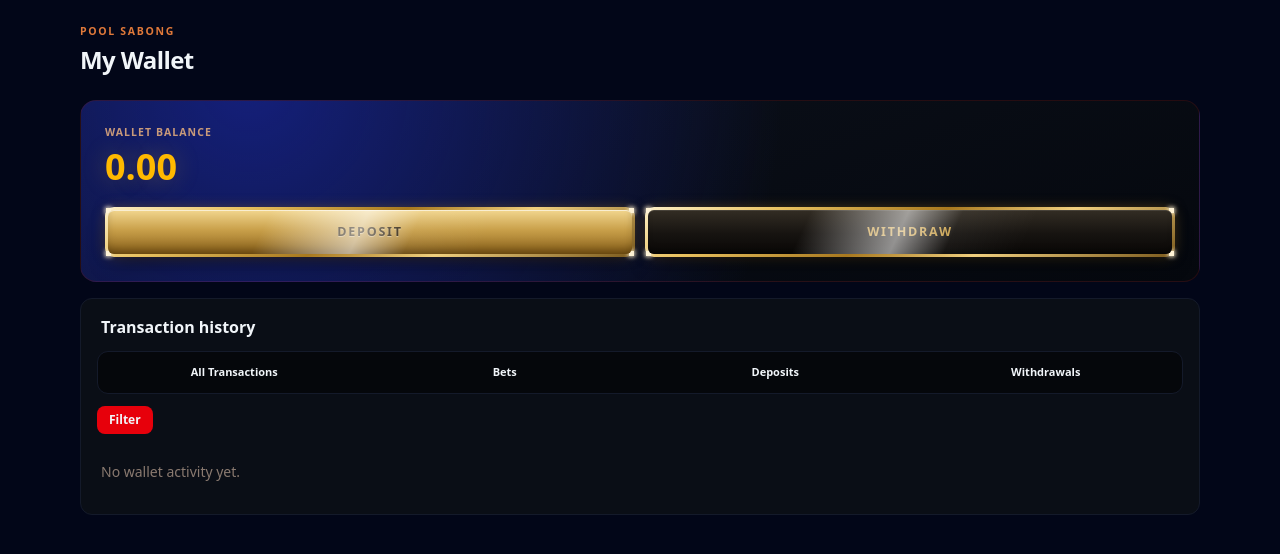
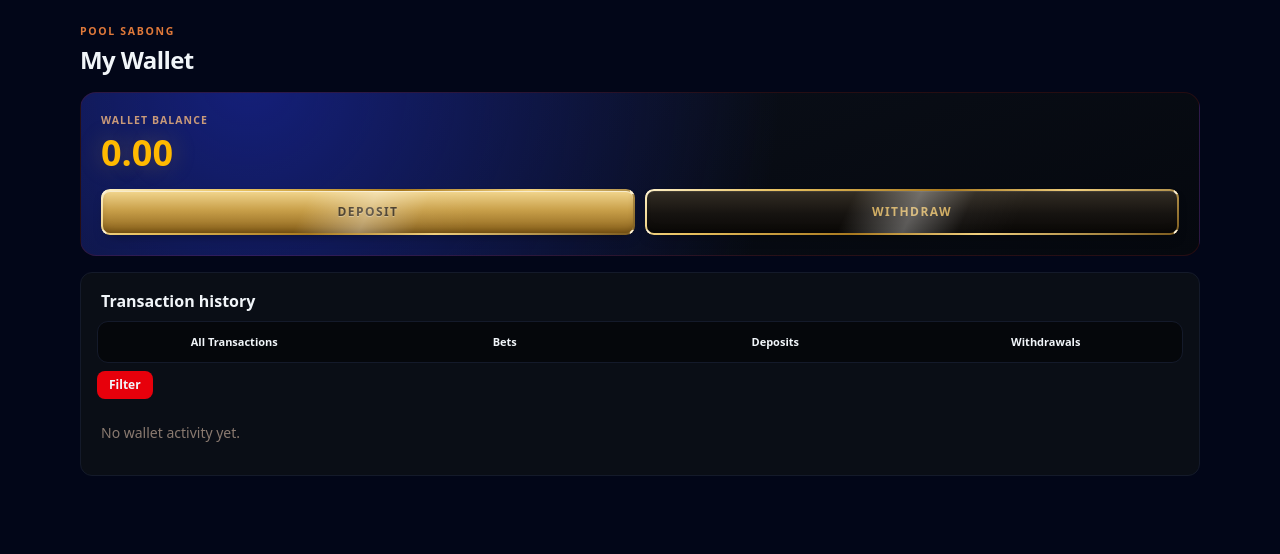
Before and after one commit to kimpoy010/acf-sww, a Laravel app: template resources/views/player/wallet/index.blade.php in a window 1280 px wide. Shown: the part 53-607 px from the top of the page. Run offline with Laravel 12, Linux system fonts and the light colour scheme; the template is opened without the code that fills it, so the values that code supplies are empty; style sheets or scripts are compiled from the project's sources; some libraries are stand-ins or nearby versions.

Commit message:
Tone down button glow and tighten wallet page spacing
The gold button frame/corner glow blur radii were sized for the
zoomed 900px mockup artboard; at the actual button's real ~140x44px
size the same blur washed the buttons out in a bright halo. Scaled
the shadows/gloss down and added overflow:hidden on the frame.

Also trimmed excess vertical margin on the wallet page header,
balance card, and transaction-history section.

Co-Authored-By: Claude Sonnet 5 <noreply@anthropic.com>
Claude-Session: https://claude.ai/code/session_017j8RUS3A9mwuecYpSeFHf4

```diff
--- a/resources/views/player/wallet/index.blade.php
+++ b/resources/views/player/wallet/index.blade.php
@@ -4,16 +4,16 @@
 
 @section('content')
 <p class="text-[10.5px] font-extrabold tracking-[0.16em] text-[#e0793a] mb-1">{{ __('POOL SABONG') }}</p>
-<h1 class="text-2xl font-extrabold tracking-tight mb-6">{{ __('My Wallet') }}</h1>
+<h1 class="text-2xl font-extrabold tracking-tight mb-4">{{ __('My Wallet') }}</h1>
 
-<div class="relative rounded-2xl overflow-hidden p-6 mb-4 border border-red-900/25" style="background: radial-gradient(circle at 15% -10%, #141f7a, transparent 55%), linear-gradient(160deg, #0c111c, #05080e);">
+<div class="relative rounded-2xl overflow-hidden p-5 mb-4 border border-red-900/25" style="background: radial-gradient(circle at 15% -10%, #141f7a, transparent 55%), linear-gradient(160deg, #0c111c, #05080e);">
     <p class="text-[10.5px] font-extrabold tracking-[0.1em] text-[#c99a7a]">{{ __('WALLET BALANCE') }}</p>
-    <p class="text-4xl font-extrabold text-amber-400 mt-1.5" style="text-shadow: 0 0 24px rgba(251,191,36,0.25);">{{ $currencySymbol }}<span data-wallet-balance="main">{{ number_format($wallet->main_balance ?? 0, 2) }}</span></p>
+    <p class="text-4xl font-extrabold text-amber-400 mt-1" style="text-shadow: 0 0 24px rgba(251,191,36,0.25);">{{ $currencySymbol }}<span data-wallet-balance="main">{{ number_format($wallet->main_balance ?? 0, 2) }}</span></p>
     @if (($wallet->pending_withdrawal ?? 0) >= 0.01)
         <p class="text-xs text-amber-400 mt-1">{{ __(':amount held for a pending withdrawal', ['amount' => $currencySymbol.number_format($wallet->pending_withdrawal, 2)]) }}</p>
     @endif
 
-    <div class="grid grid-cols-2 gap-2.5 mt-5">
+    <div class="grid grid-cols-2 gap-2.5 mt-4">
         <a href="{{ route('play.cash.index') }}#cash-in" class="gold-btn-frame gold-btn-primary">
             <span class="gold-btn-corner tl"></span><span class="gold-btn-corner tr"></span><span class="gold-btn-corner bl"></span><span class="gold-btn-corner br"></span>
             <span class="gold-btn-fill">{{ __('Deposit') }}</span>
@@ -26,27 +26,27 @@
 </div>
 
 <style>
-    .gold-btn-frame{position:relative;display:block;padding:3px;border-radius:9px;background:linear-gradient(155deg,#fdf0c8 0%,#e8c15f 22%,#a8791f 48%,#f0cf7e 68%,#7a591c 100%);box-shadow:0 10px 22px -8px rgba(0,0,0,.65),0 0 14px -2px rgba(168,121,31,.5);text-decoration:none}
-    .gold-btn-corner{position:absolute;width:5px;height:5px;background:#fff3d6;box-shadow:0 0 4px 1px rgba(255,243,214,.9)}
+    .gold-btn-frame{position:relative;display:block;overflow:hidden;padding:2px;border-radius:9px;background:linear-gradient(155deg,#fdf0c8 0%,#e8c15f 22%,#a8791f 48%,#f0cf7e 68%,#7a591c 100%);box-shadow:0 6px 14px -8px rgba(0,0,0,.6);text-decoration:none}
+    .gold-btn-corner{position:absolute;width:4px;height:4px;background:#fff3d6;box-shadow:0 0 2px 0 rgba(255,243,214,.8)}
     .gold-btn-corner.tl{top:1px;left:1px} .gold-btn-corner.tr{top:1px;right:1px}
     .gold-btn-corner.bl{bottom:1px;left:1px} .gold-btn-corner.br{bottom:1px;right:1px}
-    .gold-btn-fill{position:relative;display:block;overflow:hidden;border-radius:6px;padding:13px 0;text-align:center;font-weight:800;font-size:12.5px;letter-spacing:.14em;text-transform:uppercase}
-    .gold-btn-fill::before{content:"";position:absolute;inset:0;background:linear-gradient(115deg,transparent 30%,rgba(255,255,255,.55) 48%,rgba(255,255,255,.05) 58%,transparent 72%);pointer-events:none}
-    .gold-btn-primary .gold-btn-fill{background:linear-gradient(180deg,#f2d68e,#c9a04a 45%,#8a611a 100%);color:#241600;box-shadow:inset 0 1px 0 rgba(255,255,255,.6),inset 0 -8px 12px -6px rgba(50,32,0,.6);text-shadow:0 1px 0 rgba(255,255,255,.35)}
-    .gold-btn-secondary .gold-btn-fill{background:linear-gradient(180deg,#332d24,#161310 55%,#0a0806);color:#c9a04a;box-shadow:inset 0 1px 0 rgba(255,255,255,.1),inset 0 -6px 10px -6px rgba(0,0,0,.8)}
+    .gold-btn-fill{position:relative;display:block;overflow:hidden;border-radius:7px;padding:12px 0;text-align:center;font-weight:800;font-size:12px;letter-spacing:.12em;text-transform:uppercase}
+    .gold-btn-fill::before{content:"";position:absolute;inset:0;background:linear-gradient(115deg,transparent 38%,rgba(255,255,255,.32) 50%,rgba(255,255,255,.03) 60%,transparent 70%);pointer-events:none}
+    .gold-btn-primary .gold-btn-fill{background:linear-gradient(180deg,#f2d68e,#c9a04a 45%,#8a611a 100%);color:#241600;box-shadow:inset 0 1px 0 rgba(255,255,255,.55),inset 0 -6px 10px -6px rgba(50,32,0,.55);text-shadow:0 1px 0 rgba(255,255,255,.3)}
+    .gold-btn-secondary .gold-btn-fill{background:linear-gradient(180deg,#332d24,#161310 55%,#0a0806);color:#c9a04a;box-shadow:inset 0 1px 0 rgba(255,255,255,.08),inset 0 -5px 8px -6px rgba(0,0,0,.75)}
 </style>
 
 <div class="rounded-xl border border-[#141a2a] bg-[#0a0e16] p-4">
-    <h2 class="font-semibold mb-3 px-1">{{ __('Transaction history') }}</h2>
+    <h2 class="font-semibold mb-2 px-1">{{ __('Transaction history') }}</h2>
 
-    <div class="flex gap-1.5 bg-[#05070b] border border-[#141a2a] rounded-[11px] p-1 mb-3" id="wallet-tabs">
+    <div class="flex gap-1.5 bg-[#05070b] border border-[#141a2a] rounded-[11px] p-1 mb-2" id="wallet-tabs">
         <button type="button" class="wallet-tab flex-1 rounded-lg py-2 text-[11px] font-bold text-center transition" data-tab="all">{{ __('All Transactions') }}</button>
         <button type="button" class="wallet-tab flex-1 rounded-lg py-2 text-[11px] font-bold text-center transition" data-tab="bets">{{ __('Bets') }}</button>
         <button type="button" class="wallet-tab flex-1 rounded-lg py-2 text-[11px] font-bold text-center transition" data-tab="deposits">{{ __('Deposits') }}</button>
         <button type="button" class="wallet-tab flex-1 rounded-lg py-2 text-[11px] font-bold text-center transition" data-tab="withdrawals">{{ __('Withdrawals') }}</button>
     </div>
 
-    <div class="flex flex-wrap items-end gap-2 mb-3">
+    <div class="flex flex-wrap items-end gap-2 mb-2">
         <div id="wallet-filter-type" hidden>
             <label class="block text-[10px] text-[#8a7a70] mb-1">{{ __('Type') }}</label>
             <select id="wallet-tx-filter-type" class="rounded-lg bg-[#05070b] border border-[#141a2a] px-2 py-1.5 text-xs">
```
